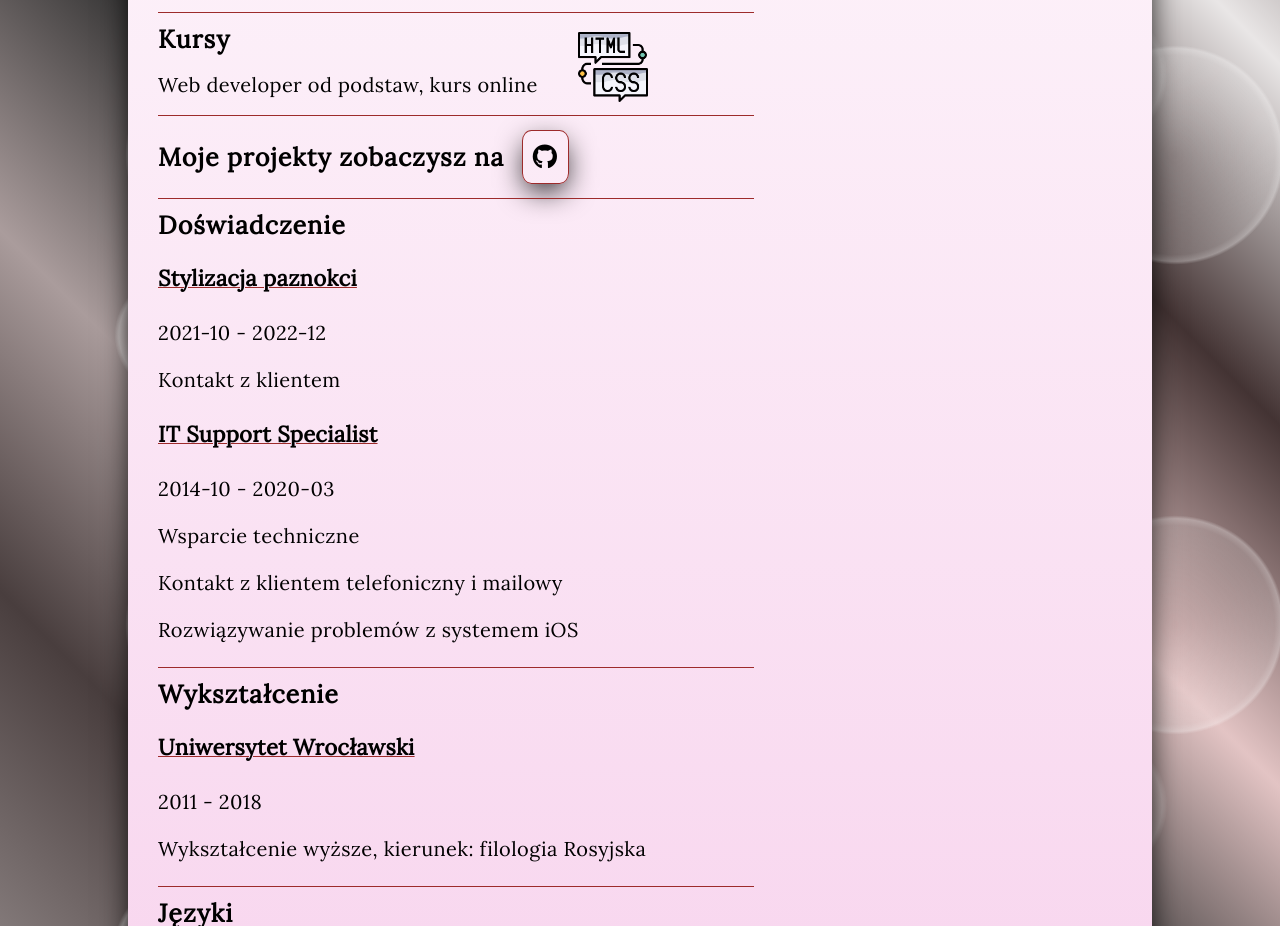
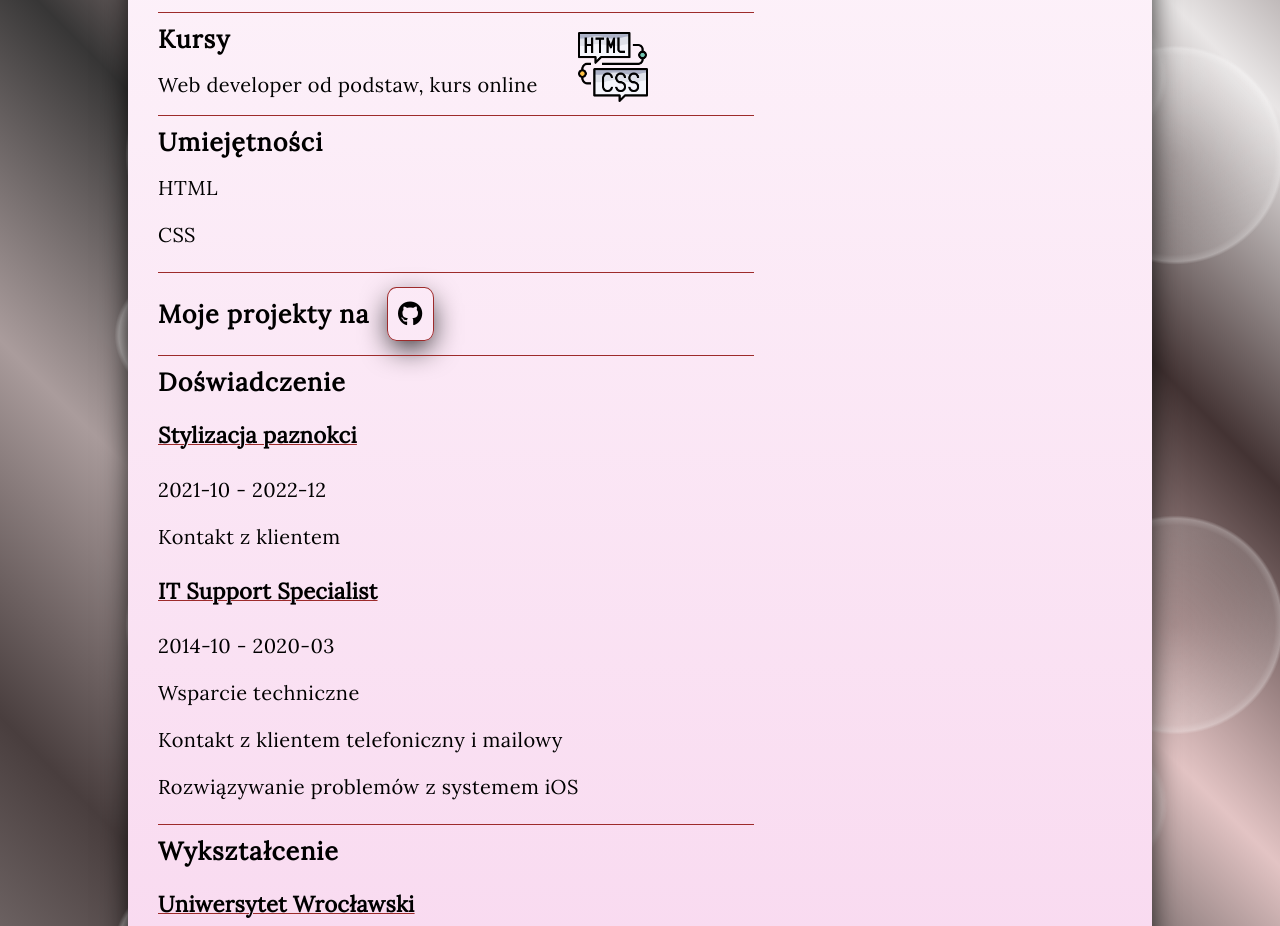
Before and after one commit to Jelena-ag/cv, a plain HTML site: page index.html in a window 1280 px wide. Shown: the part 1020-1946 px from the top of the page. Drawn offline with Linux system fonts and the light colour scheme.

Commit message:
little change

```diff
--- a/index.html
+++ b/index.html
@@ -76,9 +76,15 @@
           <div class="html"></div>
           <div class="underline"></div>
         </section>
+        <section>
+          <h3>Umiejętności</h3>
+          <p>HTML</p>
+          <p>CSS</p>
+        </section>
+        <div class="underline"></div>
         <section class="project">
           <h3>
-            Moje projekty zobaczysz na
+            Moje projekty na
             <a href="https://github.com/Jelena-ag" target="_blank"
               ><i class="fab fa-brands fa-github"></i
             ></a>
```
